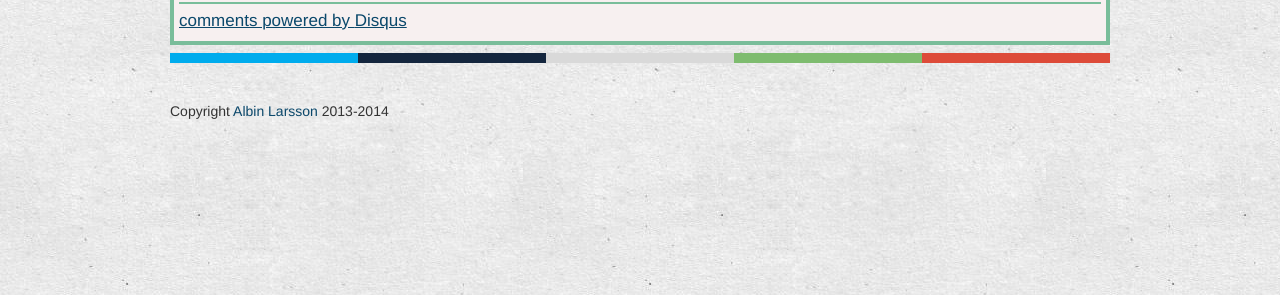
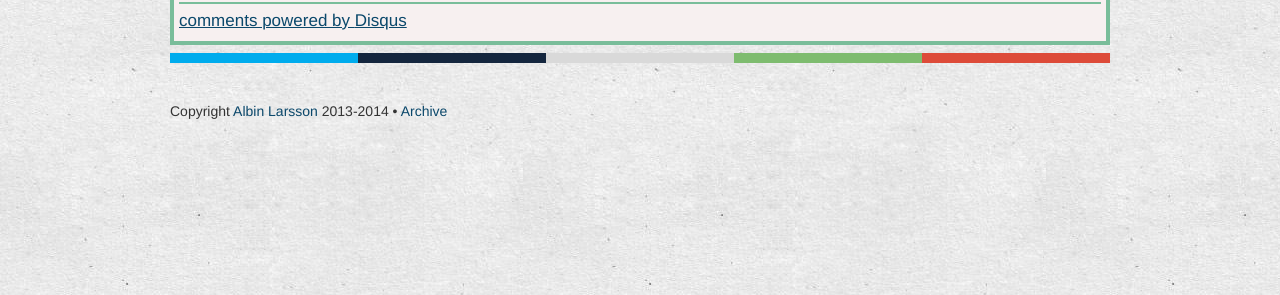
Before and after one commit to mikiec84/abbe98.github.com, a Jekyll site: the page built from _posts/2013-12-01-learning.md, in a window 1280 px wide. Shown: the part 414-709 px from the top of the page. Built offline with Jekyll 4.4.1, drawn with Linux system fonts in a browser that asks for light colours; comment, search, counter and statistics services are not loaded.

Commit message:
Minor changes

```diff
--- a/_layouts/default.html
+++ b/_layouts/default.html
@@ -10,7 +10,6 @@
 		<meta property="og:description" content="{{ page.description }}"/>
 		<link rel="icon" href="/favicon.ico" type="shortcut icon"/>
 		<link rel="stylesheet" href="/style.css"/>
-		<link rel="stylesheet" href="/prism.css"/>
 	</head>
 	<body>
 		<header>
@@ -24,7 +23,7 @@
 					<a target="_blank" href="https://twitter.com/AlbinPCLarsson" class="social-bar__item__text">Twitter</a>
 				</div>
 				<div class="social-bar__item  social-bar__item--somewhere">
-					<a target="_blank" href="https://www.somewhere.com/abbe" class="social-bar__item__text">Dribbble</a>
+					<a target="_blank" href="https://www.somewhere.com/abbe" class="social-bar__item__text">SomeWhere</a>
 				</div>
 				<div class="social-bar__item  social-bar__item--github">
 					<a target="_blank" href="https://github.com/Abbe98" class="social-bar__item__text">Github</a>
@@ -36,8 +35,7 @@
 					<a target="_blank" href="https://plus.google.com/117416771865902932932" class="social-bar__item__text">Google</a>
 				</div>
 			</section>
-			<p>Copyright <a href="https://plus.google.com/117416771865902932932">Albin Larsson</a> 2013-2014</p>
+			<p>Copyright <a href="https://plus.google.com/117416771865902932932">Albin Larsson</a> 2013-2014 • <a href="http://abbe98.github.io/archive.html">Archive</a></p>
 		</footer>
-		<script src="/prism.js"></script>
 	</body>
 </html>
--- a/_layouts/post.html
+++ b/_layouts/post.html
@@ -13,6 +13,8 @@
 	</noscript>
 	<a href="http://disqus.com" class="dsq-brlink">comments powered by <span class="logo-disqus">Disqus</span></a>
 </article>
+<script src="/prism.js"></script>
+<link rel="stylesheet" href="/prism.css"/>
 <script type="text/javascript">
 	//Disqus
 	var disqus_shortname = 'abbe';
--- a/blog/index.html
+++ b/blog/index.html
@@ -24,6 +24,3 @@
 	</p>
 </article>
 {% endfor %}
-<a href="http://abbe98.github.io/archive.html" class="btn">
-	Archive
-</a>
```
